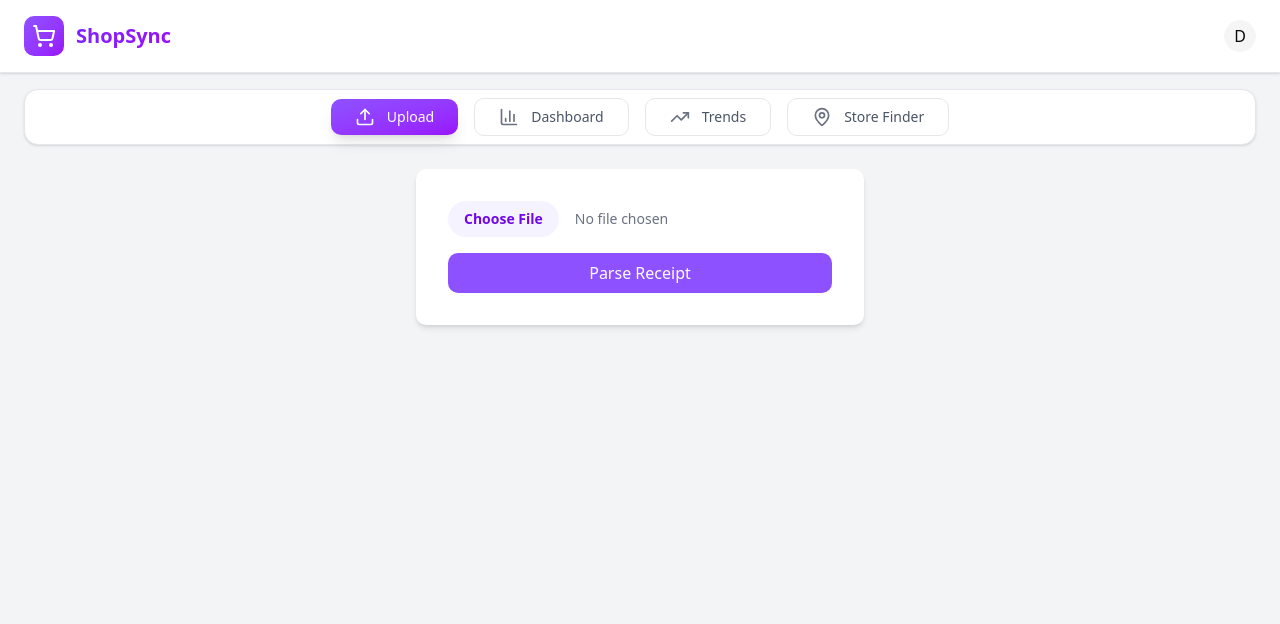
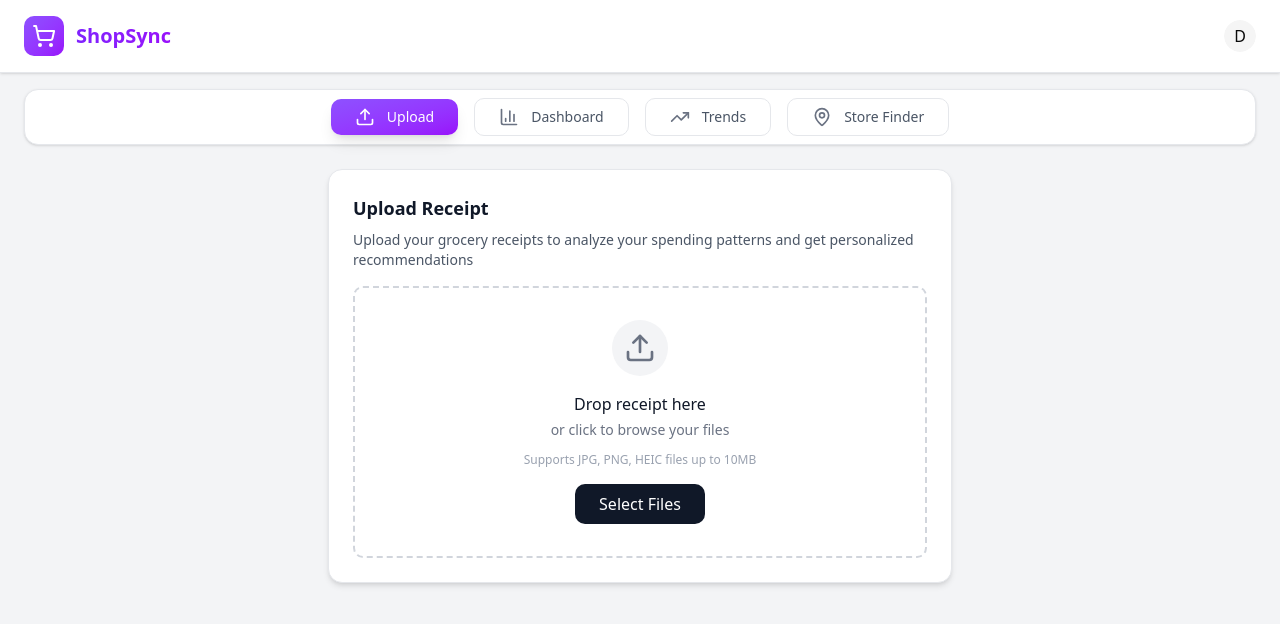
Before and after one commit to sajeremy/food, a React (Vite) app in the folder frontend/: page / in a window 1280 px wide. Shown: the top 624 px of the page. Built offline with nearby package versions, Linux system fonts and the light colour scheme; no server answers.

Commit message:
feat: add receipt upload component

```diff
--- /dev/null
+++ b/frontend/src/components/molecules/ReceiptUpload.tsx
@@ -0,0 +1,144 @@
+import { useState, useRef, DragEvent } from 'react';
+import { Upload } from 'lucide-react';
+
+interface ReceiptUploadProps {
+  onFileSelect: (file: File) => void;
+  onUpload: () => void;
+  isUploading?: boolean;
+  selectedFile?: File | null;
+}
+
+export function ReceiptUpload({ onFileSelect, onUpload, isUploading = false, selectedFile }: ReceiptUploadProps) {
+  const [isDragOver, setIsDragOver] = useState(false);
+  const fileInputRef = useRef<HTMLInputElement>(null);
+
+  const handleDragOver = (e: DragEvent<HTMLDivElement>) => {
+    e.preventDefault();
+    setIsDragOver(true);
+  };
+
+  const handleDragLeave = (e: DragEvent<HTMLDivElement>) => {
+    e.preventDefault();
+    setIsDragOver(false);
+  };
+
+  const handleDrop = (e: DragEvent<HTMLDivElement>) => {
+    e.preventDefault();
+    setIsDragOver(false);
+
+    const files = e.dataTransfer.files;
+    if (files.length > 0) {
+      const file = files[0];
+      if (isValidFileType(file)) {
+        onFileSelect(file);
+      } else {
+        alert('Please upload a valid image file (JPG, PNG, HEIC)');
+      }
+    }
+  };
+
+  const handleFileChange = (e: React.ChangeEvent<HTMLInputElement>) => {
+    const files = e.target.files;
+    if (files && files.length > 0) {
+      const file = files[0];
+      if (isValidFileType(file)) {
+        onFileSelect(file);
+      } else {
+        alert('Please upload a valid image file (JPG, PNG, HEIC)');
+      }
+    }
+  };
+
+  const isValidFileType = (file: File) => {
+    const validTypes = ['image/jpeg', 'image/jpg', 'image/png', 'image/heic'];
+    return validTypes.includes(file.type);
+  };
+
+  const handleSelectFiles = () => {
+    fileInputRef.current?.click();
+  };
+
+  return (
+    <div className="bg-white p-6 rounded-xl shadow-md border border-gray-200">
+      <div className="mb-4">
+        <h2 className="text-lg font-semibold text-gray-900 mb-2">Upload Receipt</h2>
+        <p className="text-sm text-gray-600">
+          Upload your grocery receipts to analyze your spending patterns and get personalized recommendations
+        </p>
+      </div>
+
+      <div
+        onDragOver={handleDragOver}
+        onDragLeave={handleDragLeave}
+        onDrop={handleDrop}
+        className={`relative border-2 border-dashed rounded-lg p-8 text-center transition-all duration-200 ${
+          isDragOver
+            ? 'border-violet-400 bg-violet-50'
+            : 'border-gray-300 hover:border-violet-300 hover:bg-gray-50'
+        }`}
+      >
+        <input
+          ref={fileInputRef}
+          type="file"
+          onChange={handleFileChange}
+          accept=".jpg,.jpeg,.png,.heic"
+          className="hidden"
+        />
+
+        <div className="flex flex-col items-center gap-4">
+          <div className={`p-3 rounded-full transition-colors duration-200 ${
+            isDragOver ? 'bg-violet-100' : 'bg-gray-100'
+          }`}>
+            <Upload
+              size={32}
+              className={`transition-colors duration-200 ${
+                isDragOver ? 'text-violet-600' : 'text-gray-500'
+              }`}
+            />
+          </div>
+
+          <div>
+            <h3 className="text-base font-medium text-gray-900 mb-1">
+              Drop receipt here
+            </h3>
+            <p className="text-sm text-gray-500 mb-3">
+              or click to browse your files
+            </p>
+            <p className="text-xs text-gray-400">
+              Supports JPG, PNG, HEIC files up to 10MB
+            </p>
+          </div>
+
+          <button
+            onClick={handleSelectFiles}
+            className="bg-gray-900 text-white px-6 py-2 rounded-lg font-medium hover:bg-gray-800 transition-colors duration-200"
+          >
+            Select Files
+          </button>
+        </div>
+      </div>
+
+      {selectedFile && (
+        <div className="mt-4 p-4 bg-violet-50 rounded-lg border border-violet-200">
+          <div className="flex items-center justify-between">
+            <div>
+              <p className="text-sm font-medium text-violet-900">
+                Selected: {selectedFile.name}
+              </p>
+              <p className="text-xs text-violet-600">
+                {(selectedFile.size / 1024 / 1024).toFixed(2)} MB
+              </p>
+            </div>
+            <button
+              onClick={onUpload}
+              disabled={isUploading}
+              className="bg-violet-600 text-white px-4 py-2 rounded-lg font-medium hover:bg-violet-700 disabled:opacity-50 disabled:cursor-not-allowed transition-colors duration-200"
+            >
+              {isUploading ? 'Processing...' : 'Parse Receipt'}
+            </button>
+          </div>
+        </div>
+      )}
+    </div>
+  );
+}
--- a/frontend/src/components/molecules/index.ts
+++ b/frontend/src/components/molecules/index.ts
@@ -2,3 +2,4 @@
 export { DropdownMenu, DropdownMenuItem } from './DropdownMenu';
 export { UserMenu } from './UserMenu';
 export { NavigationBar } from './NavigationBar';
+export { ReceiptUpload } from './ReceiptUpload';
--- a/frontend/src/pages/UploadPage.tsx
+++ b/frontend/src/pages/UploadPage.tsx
@@ -1,14 +1,15 @@
 import { useState } from 'react';
 import { parseGroceryReceipt } from '../services/api/groceryReceipt';
+import { ReceiptUpload } from '@/components/molecules/ReceiptUpload';
 
 export function UploadPage() {
   const [selectedFile, setSelectedFile] = useState<File | null>(null);
   const [parsedData, setParsedData] = useState<any>(null);
+  const [isUploading, setIsUploading] = useState(false);
 
-  const handleFileChange = (event: React.ChangeEvent<HTMLInputElement>) => {
-    if (event.target.files) {
-      setSelectedFile(event.target.files[0]);
-    }
+  const handleFileSelect = (file: File) => {
+    setSelectedFile(file);
+    setParsedData(null); // Clear previous results when new file is selected
   };
 
   const handleParseReceipt = async () => {
@@ -17,6 +18,7 @@ export function UploadPage() {
       return;
     }
 
+    setIsUploading(true);
     try {
       const groceryData = await parseGroceryReceipt({
         user: 'DemoUser',
@@ -27,32 +29,30 @@ export function UploadPage() {
     catch (error) {
       console.error('Error parsing receipt:', error);
       alert('An unexpected error occurred.');
+    } finally {
+      setIsUploading(false);
     }
   };
 
   return (
-    <div className="flex flex-col items-center justify-center px-6">
-      <div className="bg-white p-8 rounded-lg shadow-md w-full max-w-md">
-        <div className="mb-4">
-          <input
-            type="file"
-            onChange={handleFileChange}
-            className="block w-full text-sm text-gray-500 file:mr-4 file:py-2 file:px-4 file:rounded-full file:border-0 file:text-sm file:font-semibold file:bg-violet-50 file:text-violet-700 hover:file:bg-violet-100"
-          />
+    <div className="flex flex-col items-center justify-center px-6 max-w-2xl mx-auto">
+      <ReceiptUpload
+        onFileSelect={handleFileSelect}
+        onUpload={handleParseReceipt}
+        selectedFile={selectedFile}
+        isUploading={isUploading}
+      />
+
+      {parsedData && (
+        <div className="mt-6 p-6 bg-white rounded-xl shadow-md border border-gray-200 w-full">
+          <h2 className="text-xl font-semibold mb-4 text-gray-900">Parsed Data</h2>
+          <div className="bg-gray-50 rounded-lg p-4 overflow-auto max-h-96">
+            <pre className="text-sm whitespace-pre-wrap text-gray-700">
+              {JSON.stringify(parsedData, null, 2)}
+            </pre>
+          </div>
         </div>
-        <button
-          onClick={handleParseReceipt}
-          className="w-full bg-violet-500 text-white py-2 px-4 rounded-lg hover:bg-violet-600 focus:outline-none focus:ring-2 focus:ring-offset-2 focus:ring-violet-500"
-        >
-          Parse Receipt
-        </button>
-        {parsedData && (
-          <div className="mt-6 p-4 bg-gray-50 rounded-lg">
-            <h2 className="text-xl font-semibold mb-2">Parsed Data</h2>
-            <pre className="text-sm whitespace-pre-wrap">{JSON.stringify(parsedData, null, 2)}</pre>
-          </div>
-        )}
-      </div>
+      )}
     </div>
   );
 }
```
